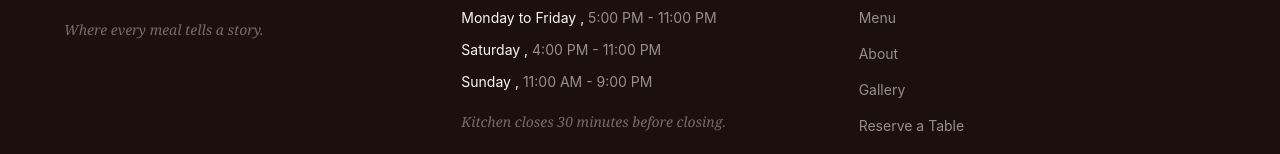
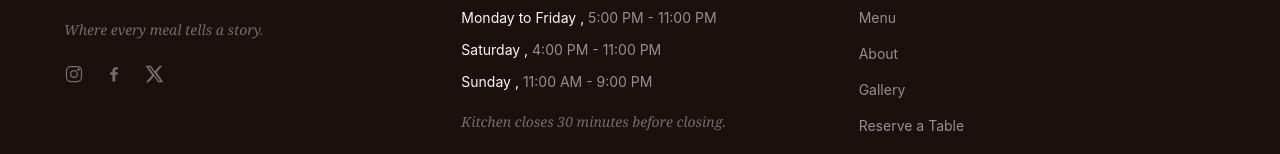
Before and after one commit to CodeByMaverick/ember-and-oak, a website: page index.html in a window 1280 px wide. Shown: the part 6712-6866 px from the top of the page. Drawn offline with Linux system fonts and the light colour scheme.

Commit message:
Add footer social media icons

```diff
--- a/index.html
+++ b/index.html
@@ -781,6 +781,38 @@
                         Where every meal tells a story.
                     </p>
 
+
+                    <div class="mt-6 flex items-center gap-5">
+                        <!-- Instagram -->
+                        <a href="https://www.instagram.com/" aria-label="Instagram"
+                            class="text-cream/40 transition-colors duration-300 hover:text-terracotta">
+                            <svg class="h-5 w-5" fill="none" viewBox="0 0 24 24" stroke="currentColor"
+                                stroke-width="1.5">
+                                <rect x="3" y="3" width="18" height="18" rx="5" />
+                                <circle cx="12" cy="12" r="4" />
+                                <circle cx="17.5" cy="6.5" r="0.7" fill="currentColor" />
+                            </svg>
+                        </a>
+
+                        <!-- Facebook -->
+                        <a href="https://www.facebook.com/" aria-label="Facebook"
+                            class="text-cream/40 transition-colors duration-300 hover:text-terracotta">
+                            <svg class="h-5 w-5" fill="currentColor" viewBox="0 0 24 24">
+                                <path
+                                    d="M13.5 21v-8h2.7l.4-3h-3.1V8.1c0-.9.3-1.5 1.6-1.5h1.7V3.9c-.3 0-1.3-.1-2.5-.1-2.5 0-4.2 1.5-4.2 4.3V10H7.3v3h2.8v8h3.4z" />
+                            </svg>
+                        </a>
+
+                        <!-- X -->
+                        <a href="https://x.com/" aria-label="X"
+                            class="text-cream/40 transition-colors duration-300 hover:text-terracotta">
+                            <svg class="h-5 w-5" fill="currentColor" viewBox="0 0 24 24">
+                                <path
+                                    d="M18.9 2H22l-6.8 7.8L23.2 22h-6.3L12 14.6 5.6 22H2.4l7.3-8.4L1.9 2h6.5l4.5 6.8L18.9 2zm-1.1 18h1.7L7.4 3.9H5.6L17.8 20z" />
+                            </svg>
+                        </a>
+                    </div>
+
                 </div>
 
                 <div>
@@ -821,10 +853,15 @@
                     </h3>
 
                     <nav class="mt-5 flex flex-col items-start gap-4 text-sm">
-                        <a href="#menu" class="text-cream/55 transition-colors duration-300 hover:text-terracotta">Menu</a>
-                        <a href="#about" class="text-cream/55 transition-colors duration-300 hover:text-terracotta">About</a>
-                        <a href="#gallery" class="text-cream/55 transition-colors duration-300 hover:text-terracotta">Gallery</a>
-                        <a href="#reserve" class="text-cream/55 transition-colors duration-300 hover:text-terracotta">Reserve a Table</a>
+                        <a href="#menu"
+                            class="text-cream/55 transition-colors duration-300 hover:text-terracotta">Menu</a>
+                        <a href="#about"
+                            class="text-cream/55 transition-colors duration-300 hover:text-terracotta">About</a>
+                        <a href="#gallery"
+                            class="text-cream/55 transition-colors duration-300 hover:text-terracotta">Gallery</a>
+                        <a href="#reserve"
+                            class="text-cream/55 transition-colors duration-300 hover:text-terracotta">Reserve a
+                            Table</a>
                     </nav>
 
                 </div>
```
Also changed, not shown: src/output.css.
